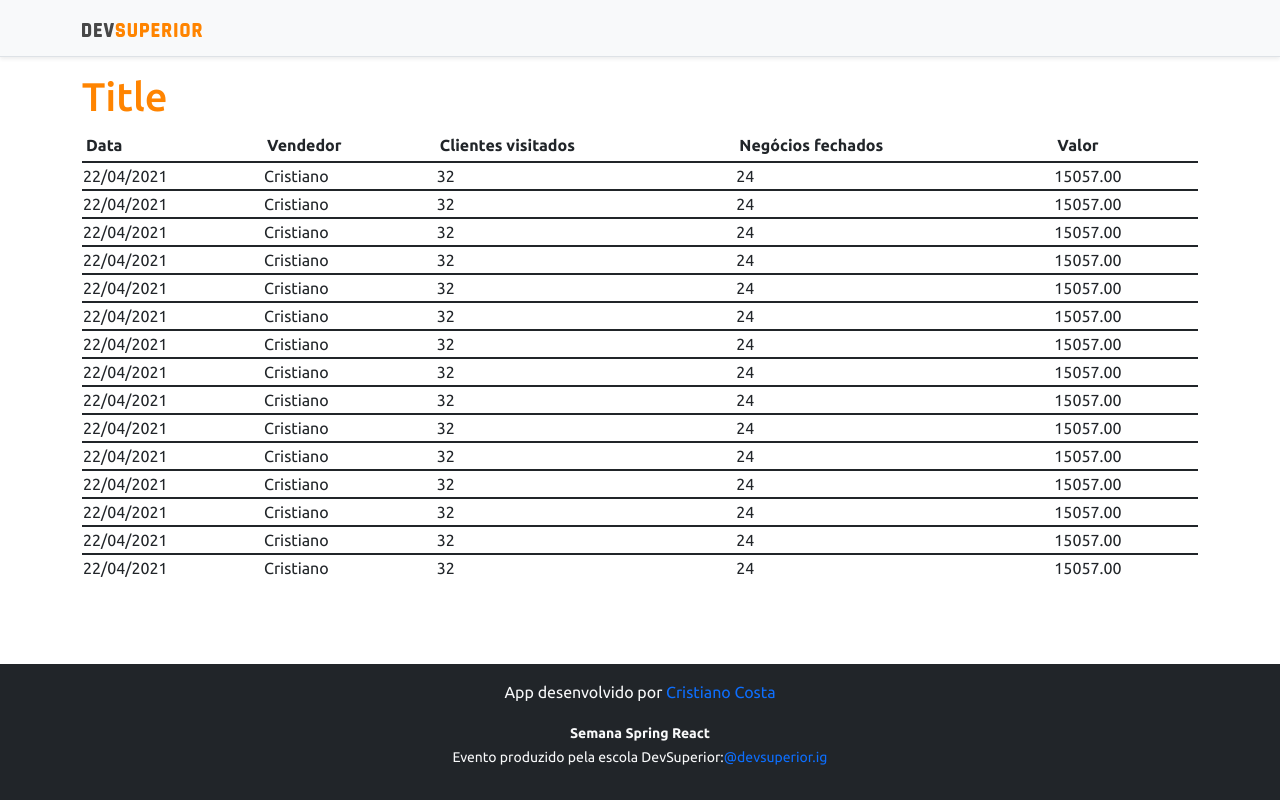
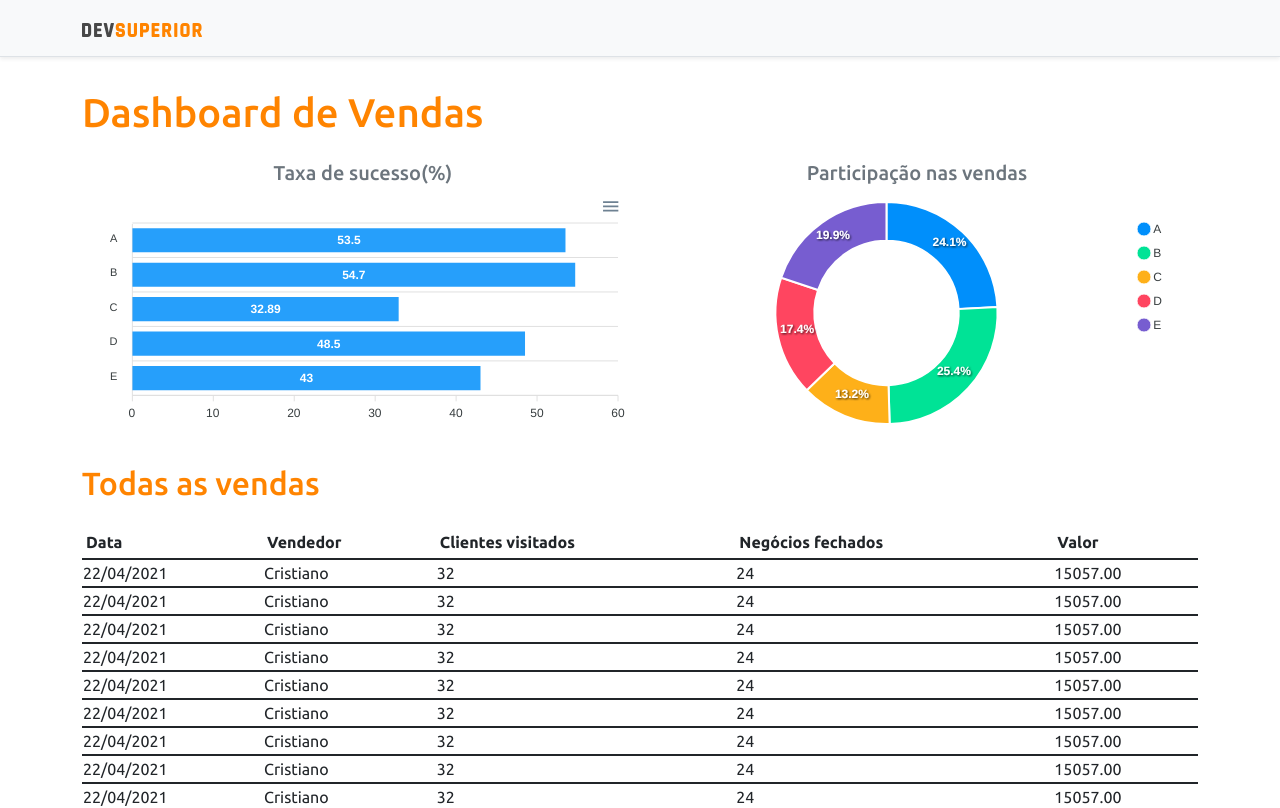
Before and after one commit to crisaoo/projeto-sds4, a React (Create React App) app in the folder frontend/: page / in a window 1280 px wide. Shown: the top 808 px of the page. Built offline with nearby package versions, Linux system fonts and the light colour scheme.

Commit message:
Static charts

```diff
--- a/frontend/package.json
+++ b/frontend/package.json
@@ -11,8 +11,10 @@
     "@types/node": "^12.0.0",
     "@types/react": "^17.0.0",
     "@types/react-dom": "^17.0.0",
+    "apexcharts": "^3.28.1",
     "bootstrap": "^5.1.0",
     "react": "^17.0.2",
+    "react-apexcharts": "^1.3.9",
     "react-dom": "^17.0.2",
     "react-scripts": "4.0.3",
     "typescript": "^4.1.2",
--- a/frontend/src/App.tsx
+++ b/frontend/src/App.tsx
@@ -1,14 +1,31 @@
 import Footer from "components/Footer";
 import NavBar from "components/NavBar";
 import DataTable from "components/DataTable";
+import BarChart from "components/BarChart";
+import DonutChart from "components/DonutChart";
 
 function App() {
   return (
     <>
       <NavBar/>
       <div className="container">
-        <h1 className="text-primary">Title</h1>
+        <h1 className="text-primary py-3">Dashboard de Vendas</h1>
 
+        <div className="row px-3">
+          <div className="col-sm-6">
+            <h5 className="text-center text-secondary">Taxa de sucesso(%)</h5>
+            <BarChart/>
+          </div>
+
+          <div className="col-sm-6">
+            <h5 className="text-center text-secondary"> Participação nas vendas</h5>
+            <DonutChart/>
+          </div>
+        </div>
+
+        <div className="py-3">
+          <h2 className="text-primary">Todas as vendas</h2>
+        </div>
         <DataTable/>
       </div>
       <Footer/>
--- /dev/null
+++ b/frontend/src/components/BarChart/index.tsx
@@ -0,0 +1,34 @@
+import Chart from 'react-apexcharts';
+
+function BarChart(){
+  const options = {
+    plotOptions: {
+      bar: {
+        horizontal: true
+      }
+    }
+  }
+
+  const mockData = {
+    labels: {
+      categories: ['A', 'B', 'C', 'D', 'E']
+    },
+    series: [
+      {
+        name: "% Sucesso",
+        data: [53.5, 54.7, 32.89, 48.5, 43]
+      }
+    ]
+  };
+
+  return (
+    <Chart
+      options={{...options, xaxis: mockData.labels}}
+      series={mockData.series}
+      type="bar"
+      height="240"
+    />
+  );
+}
+
+export default BarChart;
--- /dev/null
+++ b/frontend/src/components/DonutChart/index.tsx
@@ -0,0 +1,25 @@
+import Chart from 'react-apexcharts'
+
+function DonutChart(){
+  const options = {
+    legend: {
+      show: true
+    }
+  }
+
+  const mockData = {
+    labels: ['A', 'B', 'C', 'D', 'E'],
+    series: [49555, 52146, 27111, 35689, 40750]
+  }
+
+  return(
+    <Chart
+      options={{...options, labels: mockData.labels}}
+      series={mockData.series}
+      type="donut"
+      height="240"
+    />
+  );
+}
+
+export default DonutChart;
```
Also changed, not shown: 1 other file (tests, documents, lock files or other folders).
